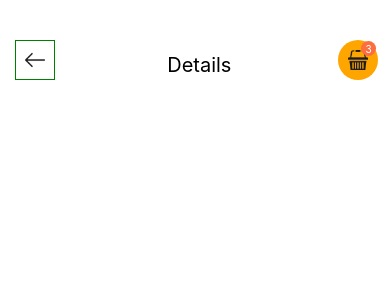
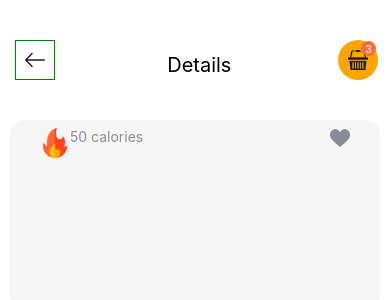
Before and after one commit to MaazIlyas/AppFoodHut, a React Native app: screen /Home in a window 390 px wide. Both pictures are taken after a click on the element 195 px from the left and 635 px from the top of the page. Shown: the top 300 px of the page. Built offline with nearby package versions, Linux system fonts and the light colour scheme.

Commit message:
Image component fixed, + Calories and Like added

```diff
--- a/screens/FoodDetail.js
+++ b/screens/FoodDetail.js
@@ -14,15 +14,15 @@ import { icons, images, SIZES, COLORS, FONTS } from '../constants'
 
 import {Header, IconButton, CartQuantityButton} from "../components"
 
-const FoodDetail = ({route}) => {
+const FoodDetail = ({route, navigation}) => {
 
     const [foodItem, setFooditem] = React.useState(null);
 
     React.useEffect(() => {
         let {item} = route.params;
         setFooditem(item)
-    }
-    )
+    })
+
     function renderHeader() {
         return (
             <Header
@@ -66,6 +66,77 @@ const FoodDetail = ({route}) => {
         )
     }
 
+
+    function renderDetails() {
+        return (
+
+            <View
+            style={{
+                marginTop: SIZES.radius,
+                marginBottom: SIZES.padding,
+                paddingHorizontal: SIZES.padding,
+            }}
+            >
+                {/* food card */}
+                <View
+                    style={{
+                        height:190,
+                        borderRadius: 15,
+                        backgroundColor: COLORS.lightGray2,
+                    }}
+                >
+                    {/* Calories & Favourite */}
+                    <View
+                        style={{
+                            flexDirection: 'row',
+                            justifyContent: 'space-between',
+                            marginTop: SIZES.base,
+                            paddingHorizontal: SIZES.radius,
+                        }}
+                    >
+                        {/* Calories */}
+                        <View
+                            style={{
+                                flexDirection: 'row'
+                            }}
+                        >
+                            <Image
+                                //showing calories
+                                source={icons.fire}
+                                style={{
+                                    width:30,
+                                    height:30
+                                }}
+                            />
+
+                            <Text
+                                style={{
+                                    color: COLORS.darkgray,
+                                }}
+                            >
+                                {foodItem?.calories} calories
+                            </Text>
+                        </View>
+
+                        {/* Favourite */}
+                        <Image
+                            source={icons.like}
+                            style={{
+                                width: 20,
+                                height: 20,
+                                //If it is like, color.primary otherwise color.gray
+                                tintColor: foodItem?.isFavourite ?
+                                COLORS.primary : COLORS.darkgray
+                            }}
+                        />
+                    </View>
+
+                    {/* Food Image */}
+                </View>
+            </View>
+        )
+    }
+
     return (
         <View
             style={{
@@ -76,8 +147,14 @@ const FoodDetail = ({route}) => {
             {/* header */}
             {renderHeader()}
 
+            {/* body */}
+            <ScrollView>
+                {/* FoodDetails */}
+                {renderDetails()}
 
-            {/* body */}
+                {/* FoodItems */}
+            </ScrollView>
+
 
             {/* Footer */}
 
```
